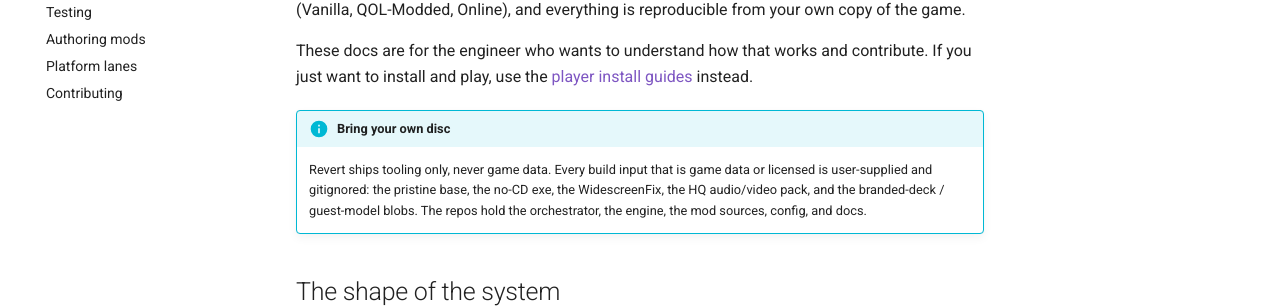
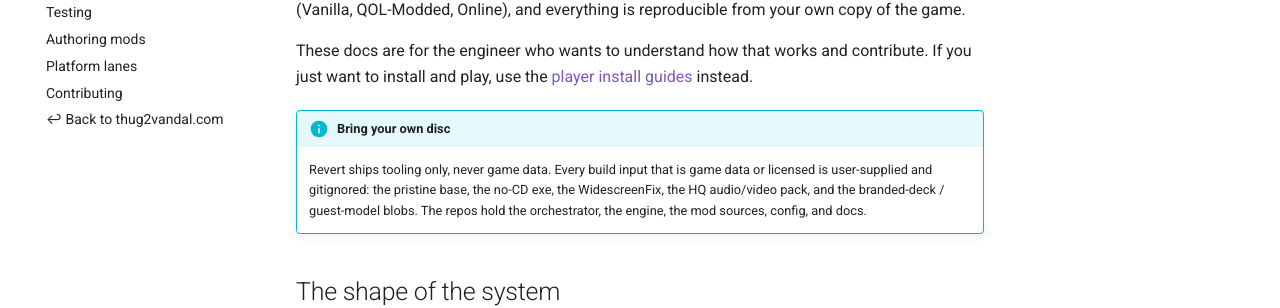
Before and after one commit to violetvandal/revert, an MkDocs documentation site: the page built from docs-site/index.md, in a window 1280 px wide. Shown: the part 234-542 px from the top of the page. Built offline with MkDocs 1.6.1 and Material for MkDocs 9.7.7, drawn with Linux system fonts in a browser that asks for light colours; comment, search, counter and statistics services are not loaded.

Commit message:
docs: add a Back to thug2vandal.com link in the docs nav
Co-Authored-By: Claude Opus 4.8 (1M context) <noreply@anthropic.com>

```diff
--- a/mkdocs.yml
+++ b/mkdocs.yml
@@ -71,6 +71,7 @@ nav:
   - Authoring mods: modding.md
   - Platform lanes: platform-lanes.md
   - Contributing: contributing.md
+  - ↩ Back to thug2vandal.com: https://thug2vandal.com
 
 extra:
   social:
```
